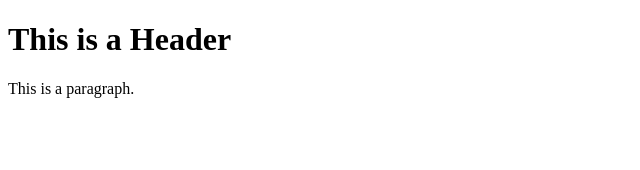
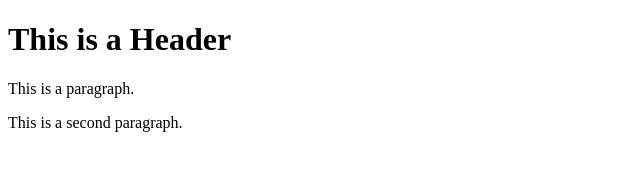
Before and after one commit to f10at1n9-p01nt/git-test, a plain HTML site: page index.html in a window 1280 px wide. Shown: the whole page, without its empty margins (0-640 px from the left). Drawn offline with Linux system fonts and the light colour scheme.

Commit message:
Third commit

```diff
--- a/index.html
+++ b/index.html
@@ -9,5 +9,6 @@
 <body>
     <h1>This is a Header</h1>
     <p>This is a paragraph.</p>
+    <p>This is a second paragraph.</p>
 </body>
 </html>
```
